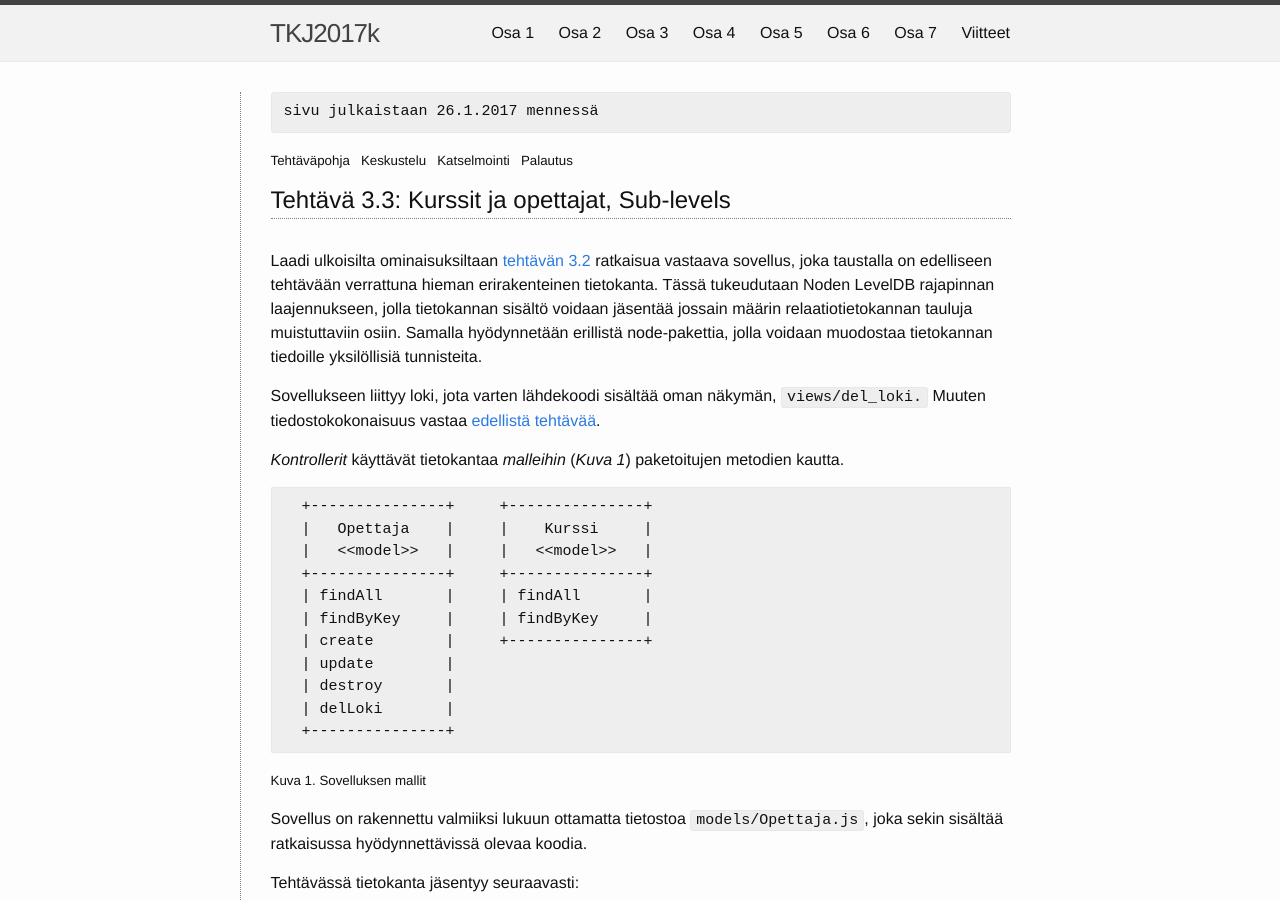
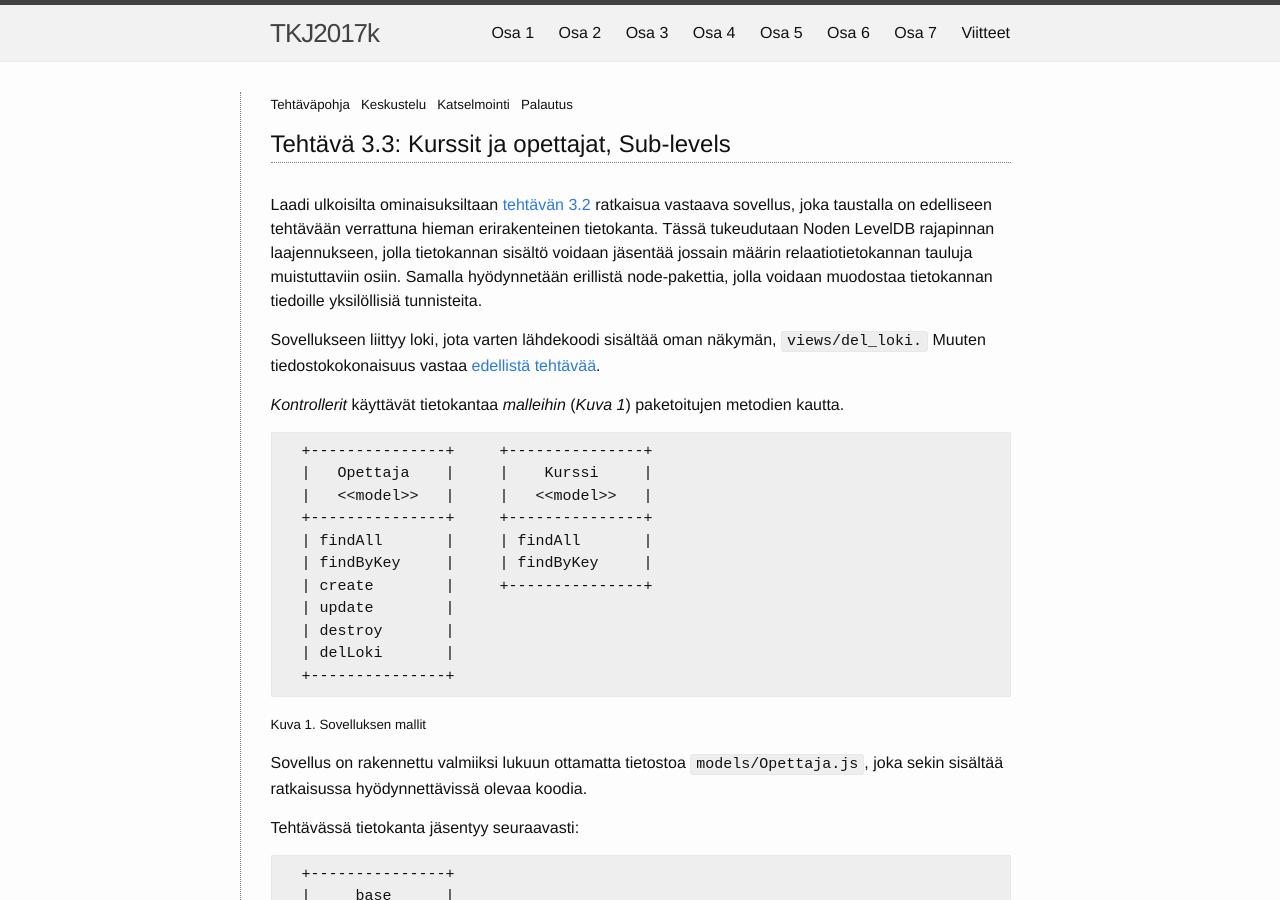
Before and after one commit to timedu/tkj2017k, a Jekyll site: the page built from docs/_osa3/tehtava33.md, in a window 1280 px wide and 900 px high. Built offline with Jekyll 4.4.1, drawn with Linux system fonts in a browser that asks for light colours.

Commit message:
ex3.3 update

```diff
--- a/docs/_osa3/tehtava33.md
+++ b/docs/_osa3/tehtava33.md
@@ -4,8 +4,6 @@ title: "Tehtävä 3.3: Kurssit ja opettajat, Sub-levels"
 exercise_template_name: W3E03.KurssitJaOpettajatSubLevels
 exercise_discussion_id: 74591
 exercise_upload_id: 308965
-kesken: 1
-julkaisu: 26.1.2017
 ---
 
 Laadi  ulkoisilta ominaisuksiltaan [tehtävän 3.2](../tehtava32) ratkaisua vastaava sovellus, joka taustalla on edelliseen tehtävään verrattuna hieman erirakenteinen tietokanta. Tässä tukeudutaan Noden LevelDB rajapinnan laajennukseen, jolla tietokannan sisältö voidaan jäsentää jossain määrin relaatiotietokannan tauluja muistuttaviin osiin. Samalla hyödynnetään erillistä node-pakettia, jolla voidaan muodostaa tietokannan tiedoille yksilöllisiä tunnisteita.
```
